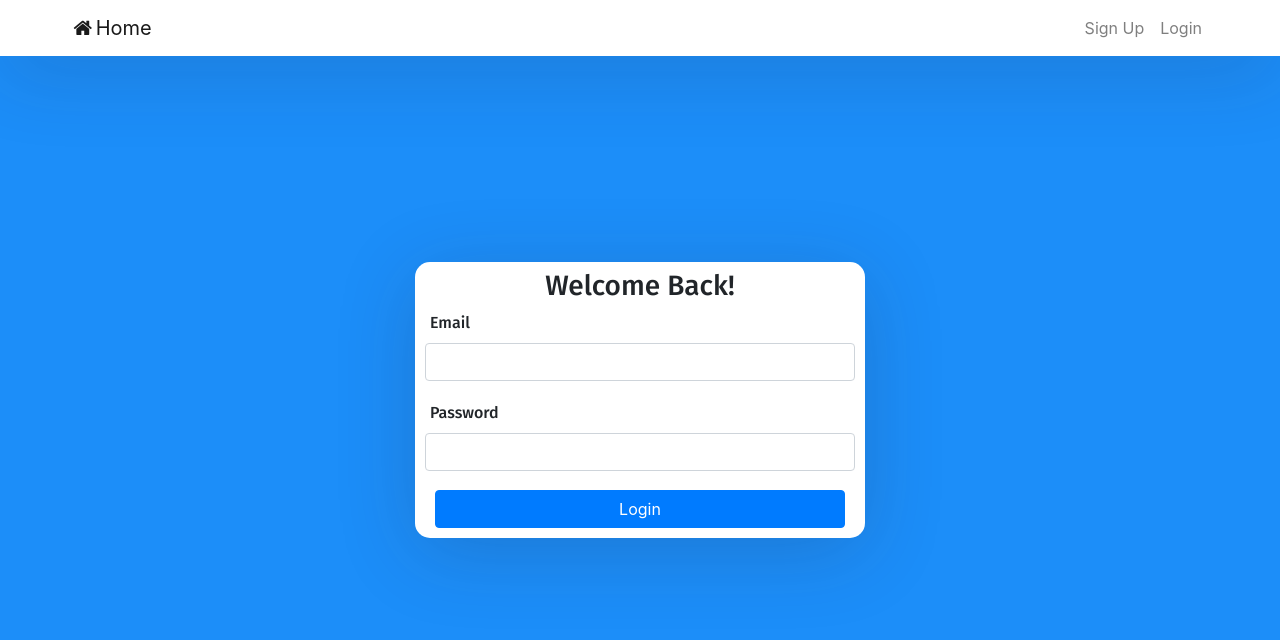
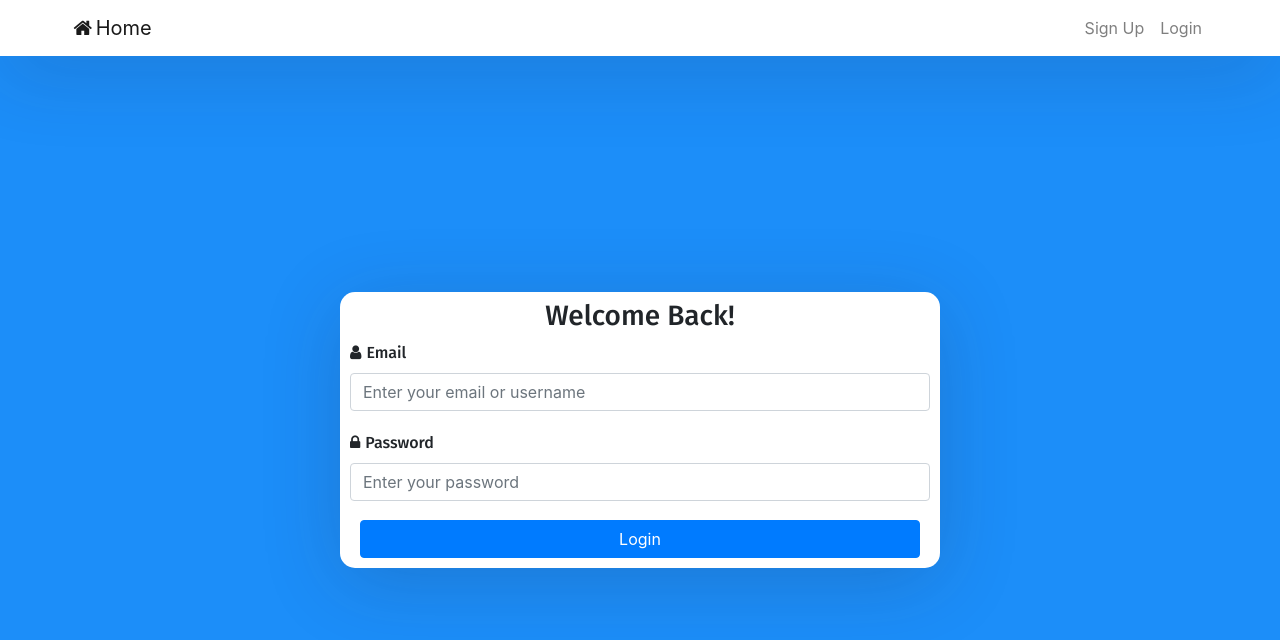
Before and after one commit to Mark-Donohue/budget-app-v2, a Vue app in the folder client/: page /login in a window 1280 px wide. Shown: the top 640 px of the page. Built offline with nearby package versions, Linux system fonts and the light colour scheme.

Commit message:
Refactor login and register views, add forgot view

```diff
--- a/client/src/App.vue
+++ b/client/src/App.vue
@@ -61,37 +61,6 @@ import NavigationBar from './components/NavigationBar.vue';
     height: 80%;
   }
 
-  .auth-wrapper {
-    display: flex;
-    justify-content: center;
-    flex-direction: column;
-    text-align: left;
-  }
-
-  .auth-inner {
-    border-radius: 15px;
-    width: 450px;
-    margin: auto;
-    background: #FFFFFF;
-    box-shadow: 0px 14px 80px rgba(34, 35, 58, 0.2);
-    padding: 40px, 55px, 45px, 55px;
-  }
-
-  .auth-wrapper label {
-    padding-left: 5px;
-  }
-
-  .auth-wrapper .form-group {
-    padding-bottom: 3px;
-    padding-left: 10px;
-    padding-right: 10px;
-  }
-
-  .auth-wrapper .form-control:focus {
-    border-color: #167BFF;
-    box-shadow: none;
-  }
-
   .custom-control-label {
     font-weight: 400;
   }
--- a/client/src/router/index.js
+++ b/client/src/router/index.js
@@ -2,7 +2,8 @@ import { createRouter, createWebHistory } from 'vue-router'
 import HomeView from '../views/HomeView.vue'
 import LoginView from '../views/LoginView.vue'
 import RegisterView from '../views/RegisterView.vue'
-import NotFoundViewVue from '@/views/NotFoundView.vue'
+import ForgotView from '../views/ForgotView.vue'
+import NotFoundView from '../views/NotFoundView.vue'
 
 const routes = [
   {
@@ -18,9 +19,13 @@ const routes = [
     name: 'Register',
     component: RegisterView,
   }, {
+    path: '/forgot',
+    name: 'Forgot',
+    component: ForgotView
+  }, {
     path: '/:pathMatch(.*)*',
     name: 'NotFound',
-    component: NotFoundViewVue,
+    component: NotFoundView,
   }
 ]
 
--- /dev/null
+++ b/client/src/views/ForgotView.vue
@@ -0,0 +1,10 @@
+<template>
+  <h3>Forgot Password Page</h3>
+</template>
+
+<script>
+  export default {}
+</script>
+
+<style scoped>
+</style>
--- a/client/src/views/LoginView.vue
+++ b/client/src/views/LoginView.vue
@@ -4,12 +4,14 @@
       <form @submit.prevent="handleSubmit">
         <h3>Welcome Back!</h3>
         <div class="form-group">
+          <i class="fa fa-user" aria-hidden="true"></i>
           <label>Email</label>
-          <input type="email" class="form-control" v-model="email"/>
+          <input type="email" placeholder="Enter your email or username" class="form-control" v-model="email"/>
         </div>
         <div class="form-group">
+          <i class="fa fa-lock" aria-hidden="true"></i>
           <label>Password</label>
-          <input type="password" class="form-control" v-model="password"/>
+          <input type="password" placeholder="Enter your password" class="form-control" v-model="password"/>
         </div>
         <div class="btn-login">
           <button class="btn btn-primary btn-block">Login</button>
@@ -54,4 +56,38 @@
     padding-bottom: 10px;
     width: 100%;
   }
+
+  .auth-inner {
+    position: relative;
+    top: 30px;
+    border-radius: 15px;
+    width: 600px;
+    margin: auto;
+    background: #FFFFFF;
+    box-shadow: 0px 14px 80px rgba(34, 35, 58, 0.2);
+    padding: 40px, 55px, 45px, 55px;
+  }
+
+  .auth-wrapper {
+    display: flex;
+    justify-content: center;
+    flex-direction: column;
+    text-align: left;
+    margin: auto;
+  }
+
+  .auth-wrapper label {
+    padding-left: 5px;
+  }
+
+  .auth-wrapper .form-group {
+    padding-bottom: 3px;
+    padding-left: 10px;
+    padding-right: 10px;
+  }
+
+  .auth-wrapper .form-control:focus {
+    border-color: #167BFF;
+    box-shadow: none;
+  }
 </style>
--- a/client/src/views/RegisterView.vue
+++ b/client/src/views/RegisterView.vue
@@ -30,6 +30,7 @@
       </form>
       <div class="login-redirect">
         <p>Already registerd? <a href="/login">Sign in here.</a></p>
+        <p>Forgot password? <a href="/forgot">Reset password here.</a></p>
       </div>
     </div>
   </div>
@@ -94,4 +95,37 @@
   .login-redirect {
     text-align: center;
   }
+
+  .auth-inner {
+    position: relative;
+    top: 80px;
+    border-radius: 15px;
+    width: 450px;
+    margin: auto;
+    background: #FFFFFF;
+    box-shadow: 0px 14px 80px rgba(34, 35, 58, 0.2);
+    padding: 40px, 55px, 45px, 55px;
+  }
+
+  .auth-wrapper {
+    display: flex;
+    justify-content: center;
+    flex-direction: column;
+    text-align: left;
+  }
+
+  .auth-wrapper label {
+    padding-left: 5px;
+  }
+
+  .auth-wrapper .form-group {
+    padding-bottom: 3px;
+    padding-left: 10px;
+    padding-right: 10px;
+  }
+
+  .auth-wrapper .form-control:focus {
+    border-color: #167BFF;
+    box-shadow: none;
+  }
 </style>
```
